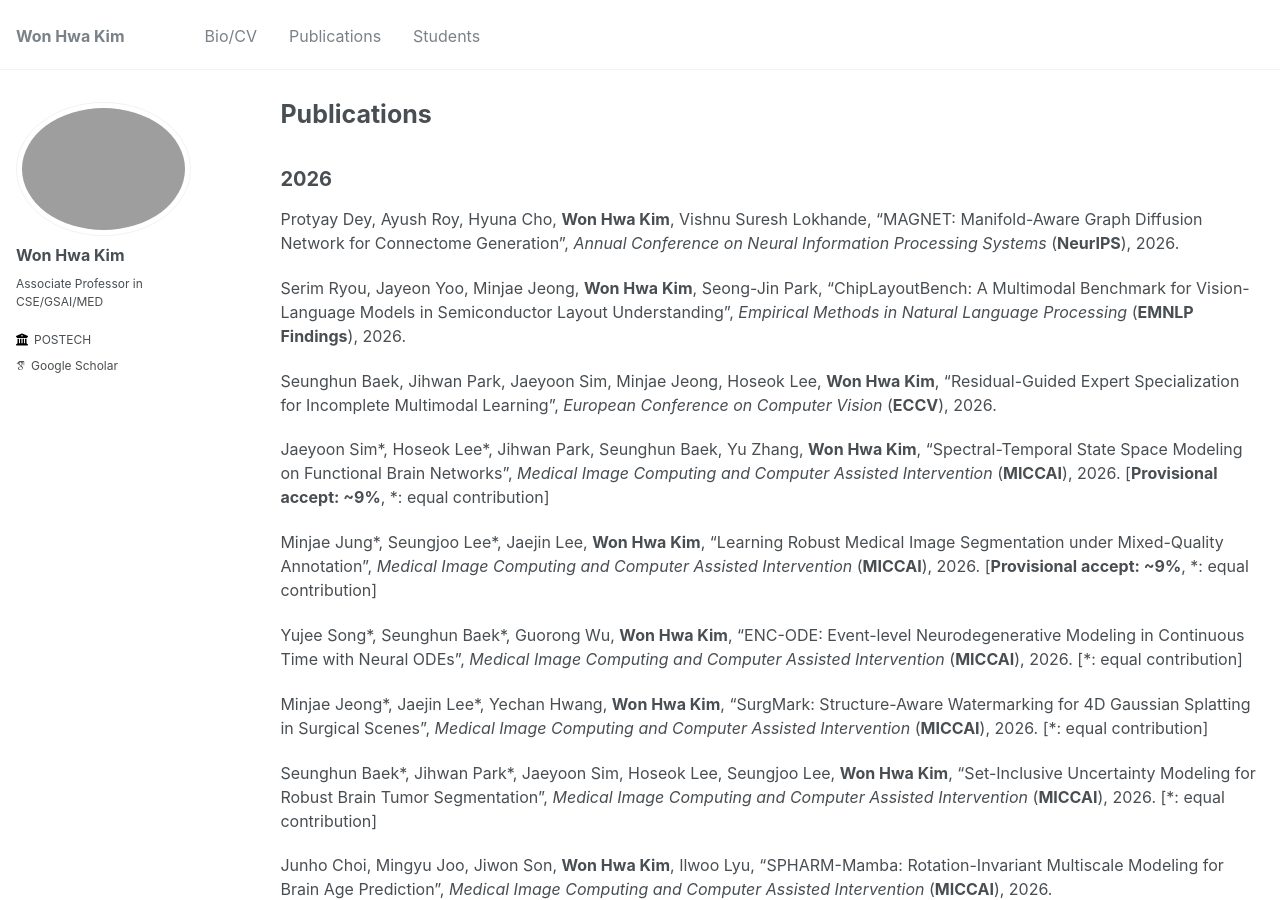
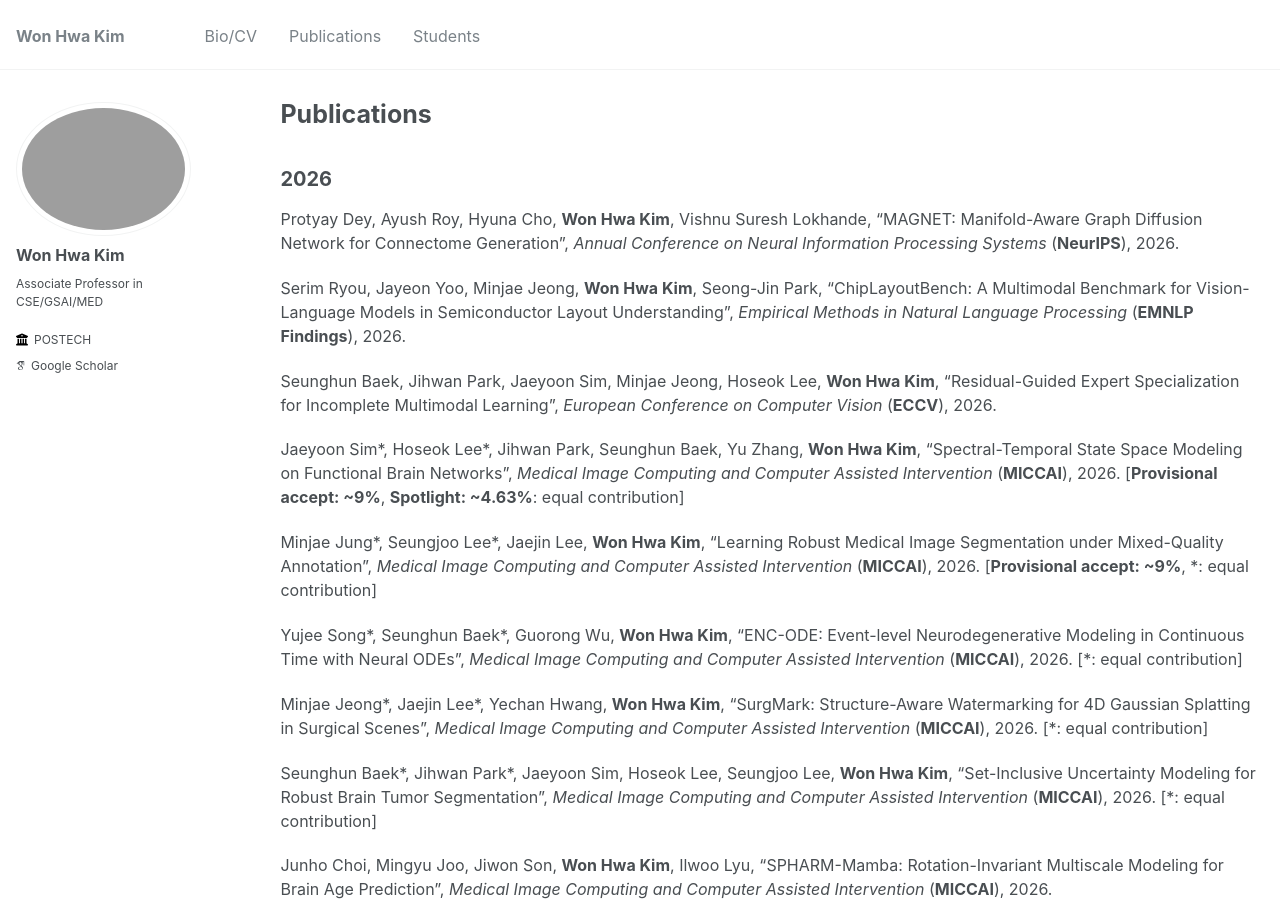
Before and after one commit to wwplato/wwplato.github.io, a Jekyll site: the page built from _pages/publications.md, in a window 1280 px wide and 900 px high. Built offline with Jekyll 4.4.1, drawn with Linux system fonts in a browser that asks for light colours; some web fonts are replaced.

Commit message:
Update publications.md

```diff
--- a/_pages/publications.md
+++ b/_pages/publications.md
@@ -15,7 +15,7 @@ Serim Ryou, Jayeon Yoo, Minjae Jeong, **Won Hwa Kim**, Seong-Jin Park, "ChipLayo
 
 Seunghun Baek, Jihwan Park, Jaeyoon Sim, Minjae Jeong, Hoseok Lee, **Won Hwa Kim**, "Residual-Guided Expert Specialization for Incomplete Multimodal Learning", *European Conference on Computer Vision* (**ECCV**), 2026.
 
-Jaeyoon Sim\*, Hoseok Lee\*, Jihwan Park, Seunghun Baek, Yu Zhang, **Won Hwa Kim**, "Spectral-Temporal State Space Modeling on Functional Brain Networks", *Medical Image Computing and Computer Assisted Intervention* (**MICCAI**), 2026. [**Provisional accept: ~9%**, *: equal contribution]
+Jaeyoon Sim\*, Hoseok Lee\*, Jihwan Park, Seunghun Baek, Yu Zhang, **Won Hwa Kim**, "Spectral-Temporal State Space Modeling on Functional Brain Networks", *Medical Image Computing and Computer Assisted Intervention* (**MICCAI**), 2026. [**Provisional accept: ~9%**, **Spotlight: ~4.63%**: equal contribution]
 
 Minjae Jung\*, Seungjoo Lee\*, Jaejin Lee, **Won Hwa Kim**, "Learning Robust Medical Image Segmentation under Mixed-Quality Annotation", *Medical Image Computing and Computer Assisted Intervention* (**MICCAI**), 2026. [**Provisional accept: ~9%**, *: equal contribution]
 
```
